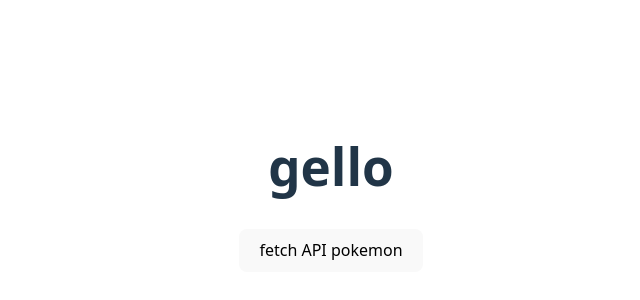
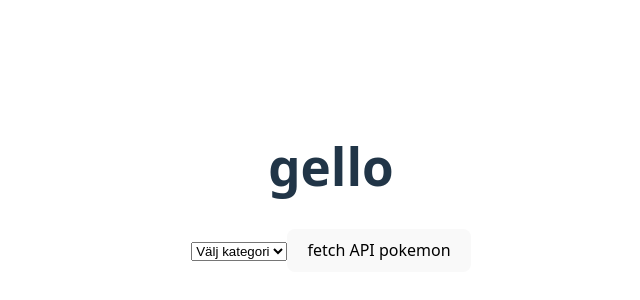
Before and after one commit to codedcollections/pokemon-api-react, a React (Vite) app: page / in a window 1280 px wide. Shown: the part 212-512 px from the top of the page, without its empty margins (309-949 px from the left). Built offline with nearby package versions, Linux system fonts and the light colour scheme.

Commit message:
Add functionaliy drop down based on pokemon names

```diff
--- a/src/App.jsx
+++ b/src/App.jsx
@@ -5,8 +5,10 @@ import Pokemon from "./components/Pokemon"
 PokemonImg
 function App() {
   const [count, setCount] = useState(false)
-  const [pokemonArr, setPokemonArr] = useState(null)
+  const [pokemonArr, setPokemonArr] = useState([])
   const [fetchedImg, setFetchedImg] = useState(null)
+  const [nameArray, setNameArray] = useState([])
+  const [choice, setChoice] = useState("")
 
   const getPokemon = async () => {
     let response = await fetch(`https://pokeapi.co/api/v2/pokemon?limit=151`)
@@ -45,11 +47,25 @@ function App() {
   return (
     <>
       <h1>gello</h1>
+      <select
+        name="choice"
+        id="choice"
+        onChange={(event) => setChoice(event.target.value)}
+      >
+        <option value="">Välj kategori</option>
+        {pokemonArr.map((pokemon) => (
+          <option value={pokemon.name}>{pokemon.name}</option>
+        ))}
+        {/*  {pokemonArr.map((type) => (
+                <option value={type}>{type}</option>
+              ))} */}
+      </select>
       <button onClick={getPokemon}>fetch API pokemon</button>
       {pokemonArr &&
         pokemonArr.map((pokemon, i) => (
           <div key={i} className="pokemon-card">
-            <Pokemon data={pokemon} />
+            {/* <Pokemon data={pokemon} /> */}
+
             {/* <h1>{pokemon.name}</h1>
             <button
               onClick={() => {
--- a/src/components/Pokemon.jsx
+++ b/src/components/Pokemon.jsx
@@ -39,7 +39,7 @@ const Pokemon = (props) => {
       >
         show img
       </button>
-      {fetchedImg && fetchedImg && <PokemonImg url={fetchedImg} />}
+      {fetchedImg && <PokemonImg url={fetchedImg} />}
     </>
   )
 }
```
